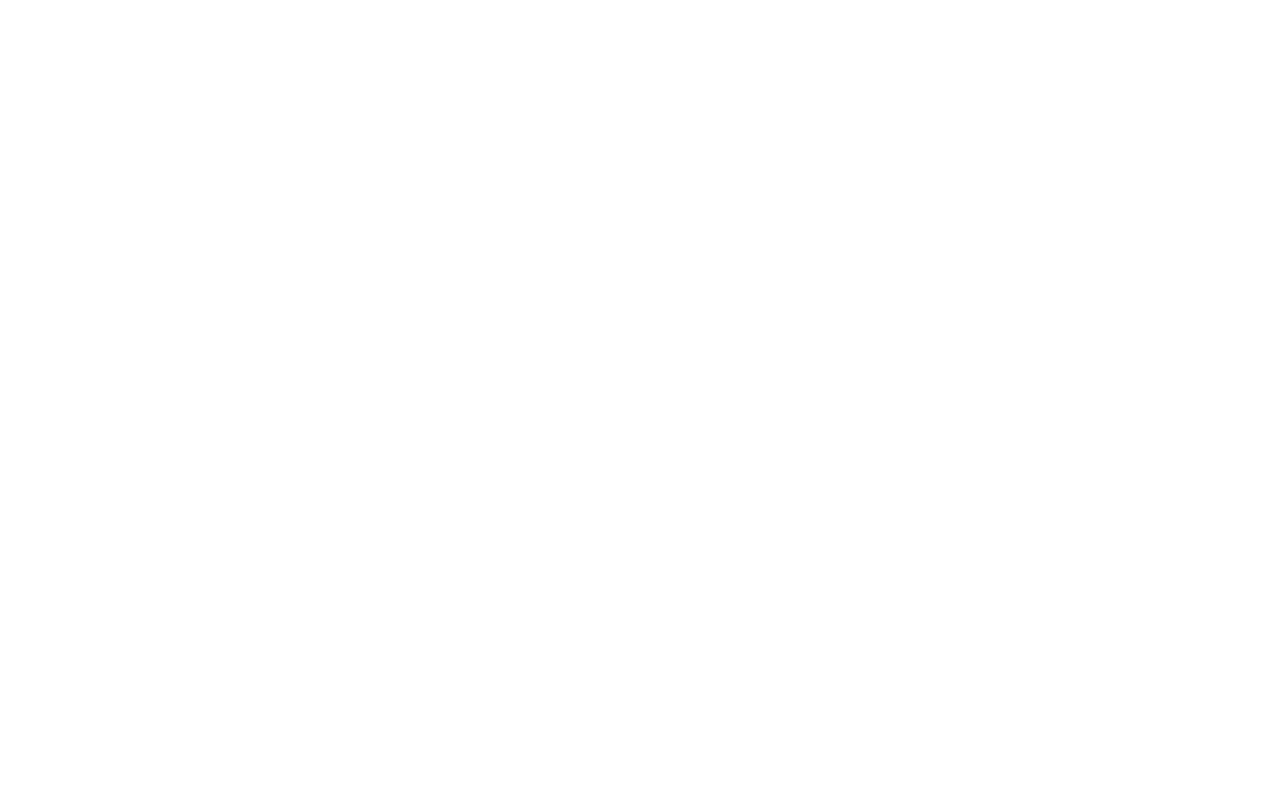
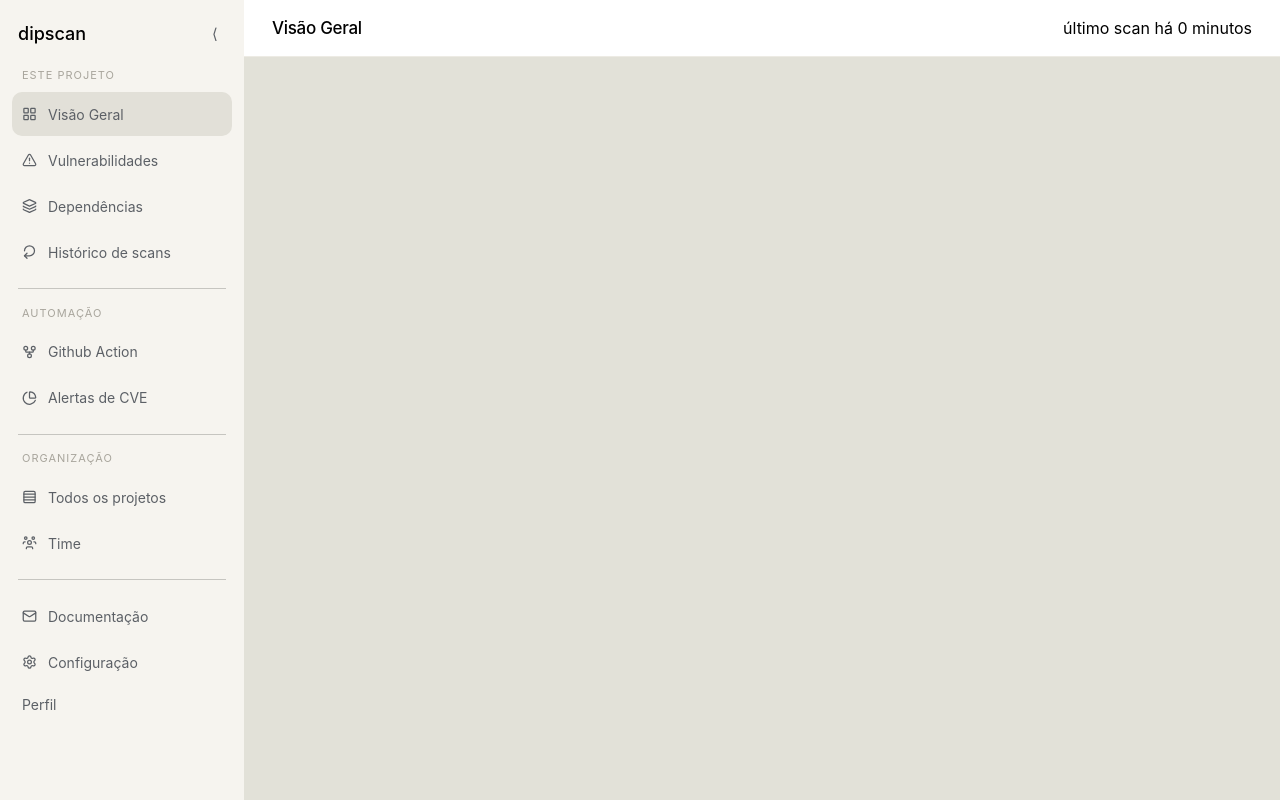
Before and after one commit to LucasKron/Dipscan, a React (Vite) app: page /dashboard in a window 1280 px wide. Built offline with nearby package versions, Linux system fonts and the light colour scheme.

Commit message:
inicio do desenvolvimento do dashboard

```diff
--- a/package.json
+++ b/package.json
@@ -10,6 +10,7 @@
     "preview": "vite preview"
   },
   "dependencies": {
+    "lucide-react": "^1.47.0",
     "react": "^19.2.8",
     "react-dom": "^19.2.8",
     "react-router-dom": "^7.18.4"
--- /dev/null
+++ b/src/components/Menu/menu.css
@@ -0,0 +1,88 @@
+#menu{
+    flex-shrink: 0;
+}
+#menu aside{
+    width: 244px;
+    flex-shrink: 0;
+    background: #f6f4ef;
+    border-right: #e4e0d6;
+    display: flex;
+    flex-direction: column;
+    position: sticky;
+    top: 0;
+    height: 100vh;
+    transition: width .22s ease;
+    overflow: hidden;
+}
+#side-top{
+    display: flex;
+    align-items: center;
+    justify-content: space-between;
+    padding: 18px 14px 18px;
+}
+#menu-logo{
+    font-size: 18px;
+    font-weight: 500;
+    padding-left: 4px;
+}
+.menu-links{
+    padding: 0 12px;
+}
+.menu-titles{
+    font-size: 11px;
+    color: #A8A59C;
+    letter-spacing: 1px;
+    padding: 0 10px 8px;
+}
+.menu-links ul{
+    display: flex;
+    flex-direction: column;
+    gap: 2px;
+}
+.menu-links ul li{
+    position: relative;
+    display: flex;
+    align-items: center;
+    gap: 11px;
+    padding: 10px;
+    border-radius: 10px;
+    font-size: 14px;
+    color: #5c6066;
+    cursor: pointer;
+}
+.divider{
+    margin: 14px 18px;
+    border-top: 1px solid #c6c5c0;
+}
+.menu-links p{
+    display: block;
+    margin-block-start: 0.2em;
+    margin-block-end: 0.2em;
+    margin-inline-start: 0px;
+    margin-inline-end: 0px;
+    unicode-bidi: isolate;
+}
+#toggle-button{
+    width: 30px;
+    height: 30px;
+    border: none;
+    background: transparent;
+    border-radius: 8px;
+    display: flex;
+    align-items: center;
+    justify-content: center;
+    cursor: pointer;
+    color: #5c6066;
+    flex-shrink: 0;
+    font-size: 15px;
+    font-family: inherit;
+}
+#toggle-button:hover{
+    background-color: #ebe9e1d2;
+}
+.menu-links ul li:hover{
+    background-color: #ebe9e1d2;
+}
+.menu-icon{
+    width: 15px;
+}
--- /dev/null
+++ b/src/components/Menu/menu.tsx
@@ -0,0 +1,51 @@
+import { Link } from 'react-router-dom'
+import { LayoutGrid, TriangleAlert, Layers, IterationCw, GitFork, ChartPie, Rows4, UserGroup, Mail, Settings } from 'lucide-react'
+import './menu.css'
+
+export default function Menu(){
+    return(
+        <section id="menu">
+            <aside>
+                <div id='side-top' className='menu-links'>
+                    <Link to='/'><span id='menu-logo'>dipscan</span></Link>
+                    <button id='toggle-button'>
+                        <span id='toggle-icon'>⟨</span>
+                    </button>
+                </div>
+                <div id='first-section' className='menu-links'>
+                    <p className='menu-titles'>ESTE PROJETO</p>
+                    <ul>
+                        <li id='visao-geral'><LayoutGrid className='menu-icon' />Visão Geral</li>
+                        <li id='vulnerabilidades'><TriangleAlert className='menu-icon' /><Link to='/dashboard/vulnerabilidades'>Vulnerabilidades</Link></li>
+                        <li id='dependencias'><Layers className='menu-icon' />Dependências</li>
+                        <li id='historico'><IterationCw className='menu-icon' />Histórico de scans</li>
+                    </ul>
+                </div>
+                <div className='divider'></div>
+                <div id='second-section' className='menu-links'>
+                    <p className='menu-titles'>AUTOMAÇÃO</p>
+                    <ul>
+                        <li id='github-action'><GitFork className='menu-icon' />Github Action</li>
+                        <li id='alertas-cve'><ChartPie className='menu-icon' />Alertas de CVE</li>
+                    </ul>
+                </div>
+                <div className="divider"></div>
+                <div id='third-section' className='menu-links'>
+                    <p className='menu-titles'>ORGANIZAÇÃO</p>
+                    <ul>
+                        <li id='todos-projetos'><Rows4 className='menu-icon' />Todos os projetos</li>
+                        <li id='time'><UserGroup className='menu-icon' />Time</li>
+                    </ul>
+                </div>
+                <div className="divider"></div>
+                <div id='fourth-section' className='menu-links'>
+                    <ul>
+                        <li id='documentacao'><Mail className='menu-icon' />Documentação</li>
+                        <li id='configuracao'><Settings className='menu-icon' />Configuração</li>
+                        <li id='perfil'>Perfil</li>
+                    </ul>
+                </div>
+            </aside>
+        </section>
+    )
+}
--- a/src/pages/dashboard/visao-geral/visao-geral.css
+++ b/src/pages/dashboard/visao-geral/visao-geral.css
@@ -0,0 +1,29 @@
+.pg-visao-geral{
+    display: flex;
+    align-items: flex-start;
+    min-height: 100vh;
+    background-color: #e2e1d8;
+}
+#visao-geral{
+    background-color: #e2e0d8;
+}
+#visao-top{
+    display: flex;
+    justify-content: space-between;
+    align-items: center;
+    gap: 16px;
+    padding: 18px 28px;
+    border-bottom: 1px solid #edebe4;
+    background: #fff;
+    flex-wrap: wrap;
+}
+#visao-top h1{
+    font-size: 17px;
+    font-weight: 500;
+    letter-spacing: -.3px;
+    margin: 0;
+}
+.main{
+    flex: 1;
+    min-width: 0;
+}
--- a/src/pages/dashboard/visao-geral/visao-geral.tsx
+++ b/src/pages/dashboard/visao-geral/visao-geral.tsx
@@ -1,9 +1,17 @@
 import './visao-geral.css'
+import Menu from '../../../components/Menu/menu'
 
 export default function VisaoGeral(){
+
   return(
     <div className='pg-visao-geral'>
-
+      <Menu/>
+      <div className="main">
+        <header id='visao-top'>
+          <h1>Visão Geral</h1>
+          <p>último scan há 0 minutos</p>
+        </header>
+      </div>
     </div>
   )
 }
--- a/src/pages/dashboard/vulnerabilidades/vulnerabilidades.tsx
+++ b/src/pages/dashboard/vulnerabilidades/vulnerabilidades.tsx
@@ -1,9 +1,10 @@
 import './vulnerabilidades.css'
+import Menu from '../../../components/Menu/menu'
 
 export default function Vulnerabilidades(){
   return(
     <div className='pg-vulnerabilidades'>
-
+      <Menu/>
     </div>
   )
 }
```
Also changed, not shown: 1 other file (tests, documents, lock files or other folders).
